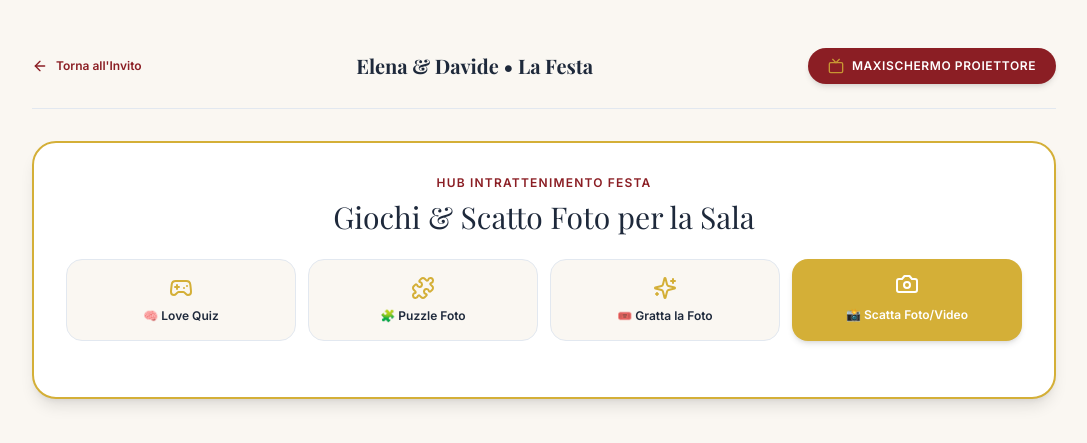
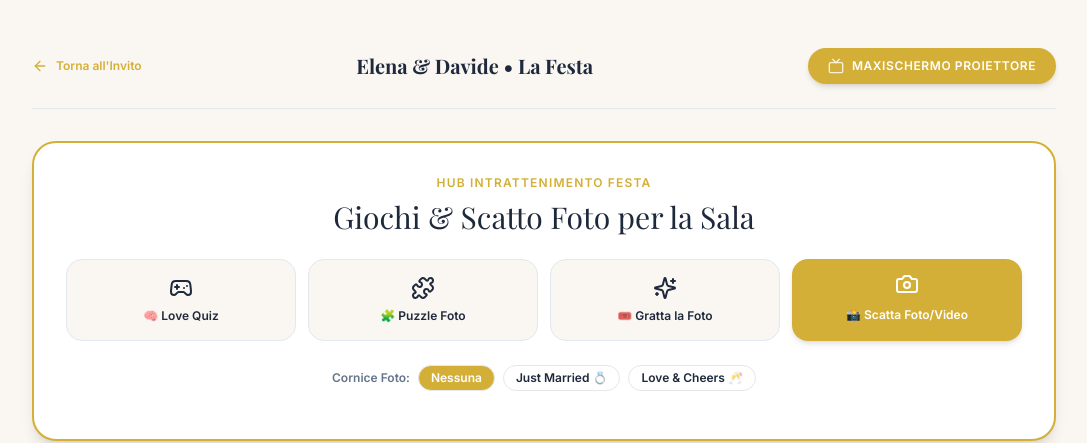
Before and after one commit to Rickym2025/love, a Next.js app: page /1/festa in a window 1280 px wide. Shown: the top 443 px of the page, without its empty margins (96-1183 px from the left). Built offline with nearby package versions, Linux system fonts and the light colour scheme; a web font is replaced by a local one.

Commit message:
Update page.tsx

```diff
--- a/src/app/[slug]/festa/page.tsx
+++ b/src/app/[slug]/festa/page.tsx
@@ -5,7 +5,7 @@ import Link from 'next/link';
 import LoveQuiz from '@/components/LoveQuiz';
 import ScratchPhoto from '@/components/ScratchPhoto';
 import PhotoPuzzle from '@/components/PhotoPuzzle';
-import { Camera, Tv, ArrowLeft, X, Sparkles, Puzzle, Gamepad2, Trophy, Image as ImageIcon } from 'lucide-react';
+import { Camera, Tv, ArrowLeft, X, Sparkles, Puzzle, Gamepad2, Trophy } from 'lucide-react';
 
 export default function FestaPage({ params }: { params: { slug: string } }) {
   const { slug } = params;
@@ -13,7 +13,9 @@ export default function FestaPage({ params }: { params: { slug: string } }) {
   const coupleNames = isFrancesca ? 'Francesca & Luca' : 'Elena & Davide';
 
   const [activeGame, setActiveGame] = useState<'none' | 'quiz' | 'puzzle' | 'scratch'>('none');
-  const [showPrizeModal, setShowPrizeModal] = useState(false);
+  const [prizeText, setPrizeText] = useState('');
+  const [selectedFrame, setSelectedFrame] = useState<'none' | 'married' | 'cheers' | 'gold'>('none');
+
   const [photos, setPhotos] = useState([
     { id: '1', url: 'https://images.unsplash.com/photo-1519741497674-611481863552?w=800&q=80', author: 'Marco', caption: 'Evviva gli Sposi! 🎉' },
     { id: '2', url: 'https://images.unsplash.com/photo-1511285560929-80b456fea0bc?w=800&q=80', author: 'Giulia', caption: 'Bellissimi! ❤️' },
@@ -22,9 +24,10 @@ export default function FestaPage({ params }: { params: { slug: string } }) {
   const [isProjector, setIsProjector] = useState(false);
   const fileInputRef = useRef<HTMLInputElement>(null);
 
-  const handleWinGame = () => {
-    setShowPrizeModal(true);
-  };
+  // PREMI SPECIFICI PER OGNI GIOCO
+  const handleWinQuiz = () => setPrizeText('🍹 Hai vinto un Drink/Cocktail offerto dagli Sposi!');
+  const handleWinPuzzle = () => setPrizeText('💃 Hai vinto un Ballo speciale con la Sposa!');
+  const handleWinScratch = () => setPrizeText('🕺 Hai vinto un Ballo scatenato con lo Sposo!');
 
   const handleUpload = (e: React.ChangeEvent<HTMLInputElement>) => {
     const file = e.target.files?.[0];
@@ -49,22 +52,22 @@ export default function FestaPage({ params }: { params: { slug: string } }) {
 
         {/* HEADER FESTA */}
         <div className="flex items-center justify-between mb-8 pb-6 border-b border-[#E2E8F0]">
-          <Link href={`/${slug}`} className="inline-flex items-center gap-2 text-xs font-bold text-[#8B1E24]">
+          <Link href={`/${slug}`} className="inline-flex items-center gap-2 text-xs font-bold text-[#D4AF37]">
             <ArrowLeft className="w-4 h-4" /> Torna all'Invito
           </Link>
           <span className="font-serif text-xl font-bold">{coupleNames} • La Festa</span>
           <button
             onClick={() => setIsProjector(true)}
-            className="px-5 py-2.5 rounded-full bg-[#8B1E24] text-white text-xs font-bold uppercase tracking-wider flex items-center gap-2 hover:bg-[#6E1216] shadow-md"
+            className="px-5 py-2.5 rounded-full bg-[#D4AF37] text-white text-xs font-bold uppercase tracking-wider flex items-center gap-2 hover:bg-[#B59226] shadow-md"
           >
-            <Tv className="w-4 h-4 text-[#D4AF37] animate-pulse" />
+            <Tv className="w-4 h-4 animate-pulse" />
             Maxischermo Proiettore
           </button>
         </div>
 
         {/* HUB GIOCHI E SCATTO FOTO IN ALTO */}
         <div className="bg-white border-2 border-[#D4AF37] p-8 rounded-3xl shadow-lg text-center mb-12">
-          <span className="text-xs text-[#8B1E24] uppercase tracking-widest font-bold block mb-2">
+          <span className="text-xs text-[#D4AF37] uppercase tracking-widest font-bold block mb-2">
             Hub Intrattenimento Festa
           </span>
           <h2 className="font-serif text-3xl text-[#1E293B] mb-6">Giochi & Scatto Foto per la Sala</h2>
@@ -73,30 +76,30 @@ export default function FestaPage({ params }: { params: { slug: string } }) {
             <button
               onClick={() => setActiveGame(activeGame === 'quiz' ? 'none' : 'quiz')}
               className={`p-4 rounded-2xl border text-xs font-bold flex flex-col items-center gap-2 transition-all ${
-                activeGame === 'quiz' ? 'bg-[#8B1E24] text-white' : 'bg-[#FAF7F2] border-[#E2E8F0] text-[#1E293B]'
+                activeGame === 'quiz' ? 'bg-[#D4AF37] text-white' : 'bg-[#FAF7F2] border-[#E2E8F0] text-[#1E293B]'
               }`}
             >
-              <Gamepad2 className="w-6 h-6 text-[#D4AF37]" />
+              <Gamepad2 className="w-6 h-6" />
               <span>🧠 Love Quiz</span>
             </button>
 
             <button
               onClick={() => setActiveGame(activeGame === 'puzzle' ? 'none' : 'puzzle')}
               className={`p-4 rounded-2xl border text-xs font-bold flex flex-col items-center gap-2 transition-all ${
-                activeGame === 'puzzle' ? 'bg-[#8B1E24] text-white' : 'bg-[#FAF7F2] border-[#E2E8F0] text-[#1E293B]'
+                activeGame === 'puzzle' ? 'bg-[#D4AF37] text-white' : 'bg-[#FAF7F2] border-[#E2E8F0] text-[#1E293B]'
               }`}
             >
-              <Puzzle className="w-6 h-6 text-[#D4AF37]" />
+              <Puzzle className="w-6 h-6" />
               <span>🧩 Puzzle Foto</span>
             </button>
 
             <button
               onClick={() => setActiveGame(activeGame === 'scratch' ? 'none' : 'scratch')}
               className={`p-4 rounded-2xl border text-xs font-bold flex flex-col items-center gap-2 transition-all ${
-                activeGame === 'scratch' ? 'bg-[#8B1E24] text-white' : 'bg-[#FAF7F2] border-[#E2E8F0] text-[#1E293B]'
+                activeGame === 'scratch' ? 'bg-[#D4AF37] text-white' : 'bg-[#FAF7F2] border-[#E2E8F0] text-[#1E293B]'
               }`}
             >
-              <Sparkles className="w-6 h-6 text-[#D4AF37]" />
+              <Sparkles className="w-6 h-6" />
               <span>🎟️ Gratta la Foto</span>
             </button>
 
@@ -107,6 +110,14 @@ export default function FestaPage({ params }: { params: { slug: string } }) {
               <Camera className="w-6 h-6 text-white animate-bounce" />
               <span>📸 Scatta Foto/Video</span>
             </button>
+          </div>
+
+          {/* SELEZIONE CORNICI FOTO */}
+          <div className="flex items-center justify-center gap-2 mb-4 text-xs font-bold">
+            <span className="text-[#64748B]">Cornice Foto:</span>
+            <button onClick={() => setSelectedFrame('none')} className={`px-3 py-1 rounded-full border ${selectedFrame === 'none' ? 'bg-[#D4AF37] text-white' : 'bg-white'}`}>Nessuna</button>
+            <button onClick={() => setSelectedFrame('married')} className={`px-3 py-1 rounded-full border ${selectedFrame === 'married' ? 'bg-[#D4AF37] text-white' : 'bg-white'}`}>Just Married 💍</button>
+            <button onClick={() => setSelectedFrame('cheers')} className={`px-3 py-1 rounded-full border ${selectedFrame === 'cheers' ? 'bg-[#D4AF37] text-white' : 'bg-white'}`}>Love & Cheers 🥂</button>
           </div>
 
           <input
@@ -120,16 +131,26 @@ export default function FestaPage({ params }: { params: { slug: string } }) {
 
           {/* CONTENUTO DEL GIOCO SELEZIONATO */}
           {activeGame === 'quiz' && <LoveQuiz coupleNames={coupleNames} />}
-          {activeGame === 'puzzle' && <PhotoPuzzle onWin={handleWinGame} />}
-          {activeGame === 'scratch' && <ScratchPhoto onWin={handleWinGame} />}
+          {activeGame === 'puzzle' && <PhotoPuzzle onWin={handleWinPuzzle} />}
+          {activeGame === 'scratch' && <ScratchPhoto onWin={handleWinScratch} />}
         </div>
 
-        {/* FEED FOTO DEGLI INVITATI */}
+        {/* FEED FOTO DEGLI INVITATI CON CORNICI */}
         <div className="grid sm:grid-cols-3 gap-6">
           {photos.map((p) => (
-            <div key={p.id} className="bg-white p-4 rounded-2xl border border-[#E2E8F0] shadow-md transform hover:-rotate-1 transition-transform">
-              <div className="aspect-[3/4] rounded-xl overflow-hidden mb-3 bg-[#FAF7F2]">
+            <div key={p.id} className="bg-white p-4 rounded-2xl border border-[#E2E8F0] shadow-md relative">
+              <div className="aspect-[3/4] rounded-xl overflow-hidden mb-3 bg-[#FAF7F2] relative">
                 <img src={p.url} alt={p.caption} className="w-full h-full object-cover" />
+                {selectedFrame === 'married' && (
+                  <span className="absolute top-2 left-2 bg-[#D4AF37] text-white text-[10px] font-bold px-2 py-0.5 rounded-full shadow">
+                    Just Married 💍
+                  </span>
+                )}
+                {selectedFrame === 'cheers' && (
+                  <span className="absolute bottom-2 right-2 bg-[#1E293B] text-white text-[10px] font-bold px-2 py-0.5 rounded-full shadow">
+                    Love & Cheers 🥂
+                  </span>
+                )}
               </div>
               <p className="font-serif italic text-sm mb-1">"{p.caption}"</p>
               <p className="text-xs font-bold text-[#D4AF37]">— {p.author}</p>
@@ -137,29 +158,26 @@ export default function FestaPage({ params }: { params: { slug: string } }) {
           ))}
         </div>
 
-        {/* SCHERMATA PREMIO FINALE (POPUP VITTORIA GIOCO) */}
-        {showPrizeModal && (
+        {/* POPUP PREMIO VITTORIA SPECIFICO */}
+        {prizeText && (
           <div className="fixed inset-0 z-50 bg-black/80 flex items-center justify-center p-4 backdrop-blur-md">
             <div className="bg-white border-4 border-[#D4AF37] p-8 rounded-3xl max-w-sm w-full text-center shadow-2xl relative">
-              <button onClick={() => setShowPrizeModal(false)} className="absolute top-4 right-4 text-slate-400 hover:text-black">
+              <button onClick={() => setPrizeText('')} className="absolute top-4 right-4 text-slate-400 hover:text-black">
                 <X className="w-5 h-5" />
               </button>
               <Trophy className="w-16 h-16 text-[#D4AF37] mx-auto mb-3 animate-bounce" />
-              <h3 className="font-serif text-2xl font-bold text-[#1E293B] mb-2">COMPLIMENTI! 🎉</h3>
-              <p className="text-xs text-[#8B1E24] font-bold uppercase tracking-wider mb-4">Hai completato il gioco con successo!</p>
-              <div className="bg-[#FAF7F2] p-4 rounded-2xl border border-[#E2E8F0] mb-6">
-                <p className="font-serif italic text-sm text-[#1E293B]">
-                  "Hai vinto uno scatto/selfie speciale da fare subito insieme agli Sposi!" 📸
-                </p>
-              </div>
+              <h3 className="font-serif text-2xl font-bold text-[#1E293B] mb-2">VITTORIA! 🎉</h3>
+              <p className="text-sm font-bold text-[#D4AF37] my-4 p-4 bg-[#FAF7F2] rounded-2xl border border-[#E2E8F0]">
+                {prizeText}
+              </p>
               <button
                 onClick={() => {
-                  setShowPrizeModal(false);
+                  setPrizeText('');
                   fileInputRef.current?.click();
                 }}
-                className="w-full py-3.5 rounded-xl bg-[#8B1E24] text-white font-bold text-xs uppercase tracking-widest shadow-md hover:bg-[#6E1216]"
+                className="w-full py-3.5 rounded-xl bg-[#D4AF37] text-white font-bold text-xs uppercase tracking-widest shadow-md hover:bg-[#B59226]"
               >
-                Scatta la Foto Ora 📷
+                Riscatta con un Selfie 📷
               </button>
             </div>
           </div>
```
